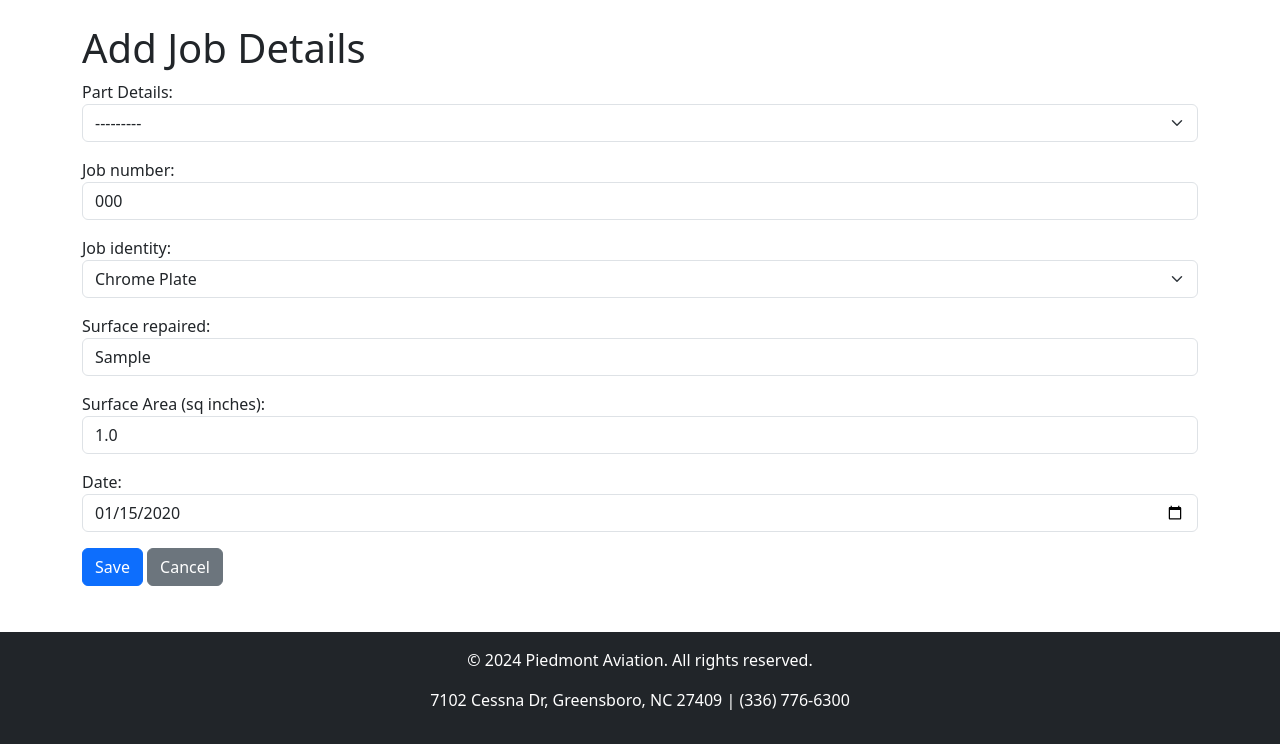
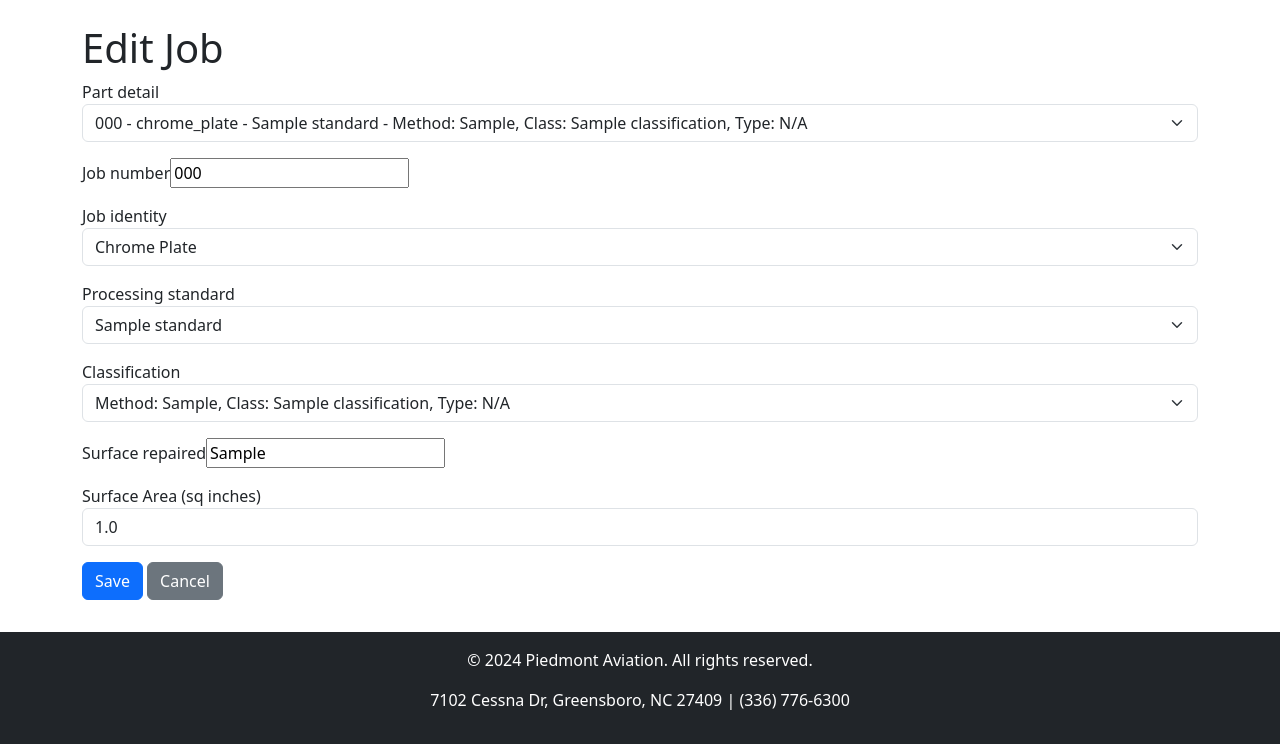
Before and after one commit to SmartXchain/piedmont, a Django app: page /part/job/1/edit/ in a window 1280 px wide. Shown: the part 56-800 px from the top of the page. Run offline with Django 5.2, Linux system fonts and the light colour scheme; tables that the repository leaves empty hold one stand-in row (values such as "Sample post"); some libraries are stand-ins or nearby versions.

Commit message:
fix: part and jobs

```diff
--- a/app/part/forms.py
+++ b/app/part/forms.py
@@ -37,25 +37,20 @@ class PartDetailsForm(forms.ModelForm):
         }
 
 
+
 class JobDetailsForm(forms.ModelForm):
-    part_detail = forms.ModelChoiceField(
-        queryset=PartDetails.objects.none(),  # Dynamically populated in the view
-        label="Part Details",
-        widget=forms.Select(attrs={"class": "form-select"})
-    )
-
     class Meta:
         model = JobDetails
         fields = [
-            'part_detail', 'job_number', 'job_identity', 'surface_repaired',
-            'surface_area', 'date', 'processing_standard', 'classification'
+            'part_detail', 'job_number', 'customer', 'purchase_order_with_revision',
+            'part_quantity', 'serial_or_lot_numbers', 'surface_repaired', 'surface_area',
+            'date', 'job_identity', 'processing_standard', 'classification'
         ]
-        widgets = {
-            'job_number': forms.TextInput(attrs={'class': 'form-control'}),
-            'job_identity': forms.Select(attrs={'class': 'form-select'}),
-            'surface_repaired': forms.TextInput(attrs={'class': 'form-control'}),
-            'surface_area': forms.NumberInput(attrs={'class': 'form-control'}),
-            'date': forms.DateInput(attrs={'class': 'form-control', 'type': 'date'}),
-            'processing_standard': forms.Select(attrs={'class': 'form-select'}),
-            'classification': forms.Select(attrs={'class': 'form-select'}),
-        }
+
+    def __init__(self, *args, **kwargs):
+        super().__init__(*args, **kwargs)
+        self.fields['part_detail'].widget.attrs.update({'class': 'form-select'})
+        self.fields['job_identity'].widget.attrs.update({'class': 'form-select'})
+        self.fields['processing_standard'].widget.attrs.update({'class': 'form-select'})
+        self.fields['classification'].widget.attrs.update({'class': 'form-select'})
+        self.fields['surface_area'].widget.attrs.update({'class': 'form-control'})
--- a/app/part/templates/part/jobdetails_form.html
+++ b/app/part/templates/part/jobdetails_form.html
@@ -1,40 +1,19 @@
 {% extends 'base.html' %}
-{% load widget_tweaks %}
-
-{% block title %}Add Job Details{% endblock %}
+{% block title %}Add/Edit Job Details{% endblock %}
 
 {% block content %}
 <div class="container">
-    <h1>Add Job Details</h1>
-    <form method="post" novalidate>
+    <h1>{% if job %}Edit Job{% else %}Add Job{% endif %}</h1>
+    <form method="post">
         {% csrf_token %}
         {{ form.non_field_errors }}
-
-        <div class="mb-3">
-            {{ form.part_detail.label_tag }}
-            {{ form.part_detail|add_class:"form-select" }}
-        </div>
-        <div class="mb-3">
-            {{ form.job_number.label_tag }}
-            {{ form.job_number|add_class:"form-control" }}
-        </div>
-        <div class="mb-3">
-            {{ form.job_identity.label_tag }}
-            {{ form.job_identity|add_class:"form-select" }}
-        </div>
-        <div class="mb-3">
-            {{ form.surface_repaired.label_tag }}
-            {{ form.surface_repaired|add_class:"form-control" }}
-        </div>
-        <div class="mb-3">
-            {{ form.surface_area.label_tag }}
-            {{ form.surface_area|add_class:"form-control" }}
-        </div>
-        <div class="mb-3">
-            {{ form.date.label_tag }}
-            {{ form.date|add_class:"form-control" }}
-        </div>
-
+        <div class="mb-3">{{ form.part_detail.label }}{{ form.part_detail }}</div>
+        <div class="mb-3">{{ form.job_number.label }}{{ form.job_number }}</div>
+        <div class="mb-3">{{ form.job_identity.label }}{{ form.job_identity }}</div>
+        <div class="mb-3">{{ form.processing_standard.label }}{{ form.processing_standard }}</div>
+        <div class="mb-3">{{ form.classification.label }}{{ form.classification }}</div>
+        <div class="mb-3">{{ form.surface_repaired.label }}{{ form.surface_repaired }}</div>
+        <div class="mb-3">{{ form.surface_area.label }}{{ form.surface_area }}</div>
         <button type="submit" class="btn btn-primary">Save</button>
         <a href="{% url 'part_detail' part_id %}" class="btn btn-secondary">Cancel</a>
     </form>
--- a/app/part/templates/part/no_process_steps.html
+++ b/app/part/templates/part/no_process_steps.html
@@ -7,6 +7,6 @@
     <h1>No Process Steps</h1>
     <p>{{ message }}</p>
 
-    <a href="{% url 'part_detail' part.id %}" class="btn btn-secondary">Back to Part</a>
+    <a href="{% url 'part_detail' job.part_detail.part.id %}" class="btn btn-secondary">Back to Part</a>
 </div>
 {% endblock %}
--- a/app/part/urls.py
+++ b/app/part/urls.py
@@ -12,11 +12,13 @@ urlpatterns = [
     path('details/<int:detail_id>/view/', views.partdetails_view_view, name='partdetails_view'),
     path('details/<int:detail_id>/edit/', views.partdetails_edit_view, name='partdetails_edit'),
 
-    path('job/<int:job_id>/view/', views.jobdetails_view, name='jobdetails_view'),  # View JobDetails
-    path('job/<int:job_id>/edit/', views.jobdetails_edit_view, name='jobdetails_edit'),  # Edit JobDetails
-    path('<int:part_id>/add-job/', views.jobdetails_add_view, name='jobdetails_add'),  # Add JobDetails
+    path('job/<int:job_id>/view/', views.jobdetails_view, name='jobdetails_view'),
+    path('job/<int:job_id>/edit/', views.jobdetails_edit_view, name='jobdetails_edit'),
+    path('part/<int:part_id>/add/job/', views.jobdetails_add_view, name='jobdetails_add'),
     path('<int:part_id>/jobs/', views.jobdetails_list_view, name='jobdetails_list'),
     path('<int:job_id>/job-process-steps/', views.job_process_steps_view, name='job_process_steps'),
+
     path('<int:detail_id>/part-process-steps/', views.part_process_steps_view, name='part_process_steps'),
+
     path('<int:job_id>/process-steps/print/', views.job_print_steps_view, name='job_print_steps'),
 ]
--- a/app/part/views.py
+++ b/app/part/views.py
@@ -7,7 +7,7 @@ from django.http import HttpResponse
 from weasyprint import HTML
 from django.utils import timezone
 import tempfile
-
+from process.models import Process
 
 def part_list_view(request):
     query = request.GET.get('q', '')  # Get the search query from the URL
@@ -102,54 +102,46 @@ def jobdetails_view(request, job_id):
 def jobdetails_edit_view(request, job_id):
     job = get_object_or_404(JobDetails, id=job_id)
     part_detail = job.part_detail
+    part = part_detail.part
 
     if request.method == "POST":
         form = JobDetailsForm(request.POST, instance=job)
         if form.is_valid():
-            form.save()
-            return redirect('part_detail', part_id=part_detail.part.id)
+            try:
+                form.save()
+                return redirect('part_detail', part_id=part.id)
+            except ValidationError as e:
+                form.add_error(None, str(e))
     else:
         form = JobDetailsForm(instance=job)
 
-    return render(request, 'part/jobdetails_form.html', {'form': form, 'part_detail': part_detail, 'detail': job})
+    return render(request, 'part/jobdetails_form.html', {'form': form, 'part_id': part.id if part else None, 'job': job})
 
 
 def jobdetails_add_view(request, part_id):
-    """
-    View to add a new JobDetails entry for a specific part.
-    """
-    # Fetch all PartDetails linked to the selected part
-    part_details_queryset = PartDetails.objects.filter(part_id=part_id)
-
-    if not part_details_queryset.exists():
-        return render(request, 'error.html', {'message': 'No Part Details found for this part.'})
+    part = get_object_or_404(PartDetails, id=part_id)
 
     if request.method == "POST":
         form = JobDetailsForm(request.POST)
-        form.fields['part_detail'].queryset = part_details_queryset
+        form.fields['part_detail'].queryset = PartDetails.objects.filter(part_id=part_id)
         if form.is_valid():
-            form.save()
-            return redirect('part_detail', part_id=part_id)
+            try:
+                form.save()
+                return redirect('part_detail', part_id=part.part.id)
+            except ValidationError as e:
+                form.add_error(None, str(e))
     else:
         form = JobDetailsForm()
-        form.fields['part_detail'].queryset = part_details_queryset  # Populate dropdown
+        form.fields['part_detail'].queryset = PartDetails.objects.filter(part_id=part_id)
 
     return render(request, 'part/jobdetails_form.html', {'form': form, 'part_id': part_id})
 
 
 
 def part_process_steps_view(request, detail_id):
-    """
-    View to display process steps for a part detail.
-    """
+
     detail = get_object_or_404(PartDetails, id=detail_id)
     part = detail.part
-
-    # Debug: Print details for clarity
-    print(f"Processing Standard: {detail.processing_standard}")
-    print(f"Classification: {detail.classification}")
-
-    # Fetch the process based on processing standard and classification
     process = Process.objects.filter(
         standard=detail.processing_standard,
         classification=detail.classification
@@ -179,14 +171,37 @@ def part_process_steps_view(request, detail_id):
 
 
 def job_process_steps_view(request, job_id):
+    # Fetch the job
     job = get_object_or_404(JobDetails, id=job_id)
-    process_steps = job.get_process_steps()
+    part_detail = job.part_detail
 
-    if process_steps is None:
-        message = "No process for the selected standard, job identity, and classification. Contact Special Processing."
-        return render(request, 'part/no_process_steps.html', {'job': job, 'message': message})
+    # Fetch the process linked to the job's processing standard and classification
+    process = Process.objects.filter(
+        standard=job.processing_standard,
+        classification=job.classification
+    ).first()
 
-    return render(request, 'part/job_process_steps.html', {'job': job, 'process_steps': process_steps})
+    # Debugging information
+    if process:
+        print(f"Process Found: {process}")
+        process_steps = process.steps.all()
+        print(f"Number of Steps Found: {process_steps.count()}")
+    else:
+        print("No Process Found")
+        process_steps = None
+
+    # If no steps are found, render the no_process_steps.html template
+    if not process_steps or process_steps.count() == 0:
+        return render(request, 'part/no_process_steps.html', {
+            'job': job,
+            'message': "No process steps found for this job's standard and classification. Contact Special Processing."
+        })
+
+    # Render process steps template if steps are found
+    return render(request, 'part/job_process_steps.html', {
+        'job': job,
+        'process_steps': process_steps,
+    })
 
 
 def job_print_steps_view(request, job_id):
```
Also changed, not shown: app/part/models.py (+15 -16 lines), docker-compose.yml (+10 -0 lines), app/part/migrations/0012_alter_jobdetails_unique_together.py (added).
